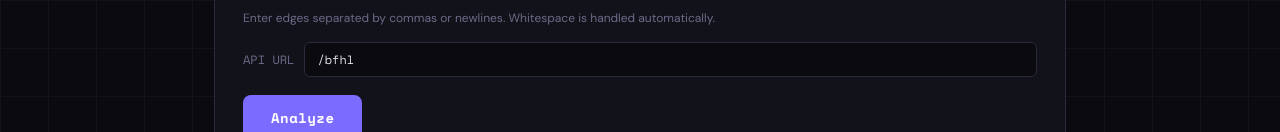
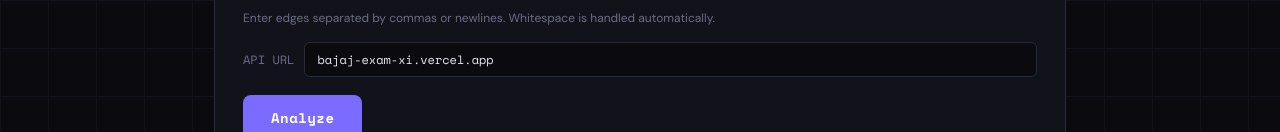
Before and after one commit to Aman-parjapati/bajaj-exam, a website: page public/index.html in a window 1280 px wide. Shown: the part 432-564 px from the top of the page. Drawn offline with nearby package versions, Linux system fonts and the light colour scheme.

Commit message:
changing html

```diff
--- a/public/index.html
+++ b/public/index.html
@@ -24,7 +24,7 @@
 
     <div class="url-row">
       <span class="url-label">API URL</span>
-      <input type="text" id="apiUrl" value="/bfhl" placeholder="bajaj-exam-xi.vercel.app" />
+      <input type="text" id="apiUrl" value="bajaj-exam-xi.vercel.app" placeholder="bajaj-exam-xi.vercel.app" />
     </div>
 
     <button class="btn" id="submitBtn" onclick="submitData()">
```
